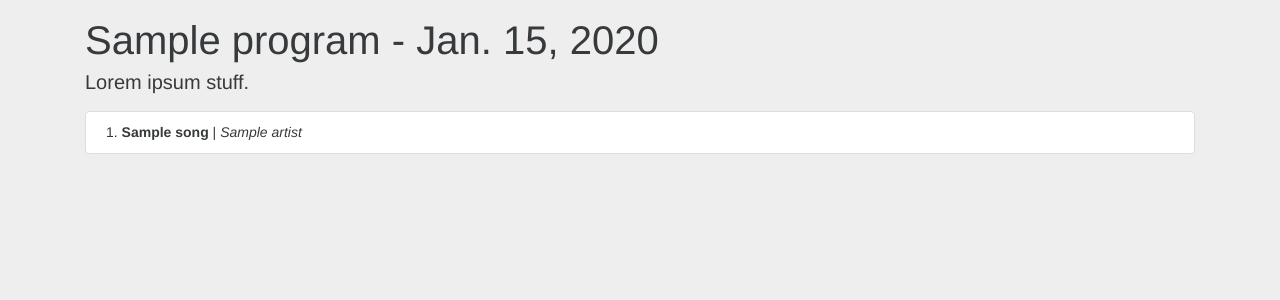
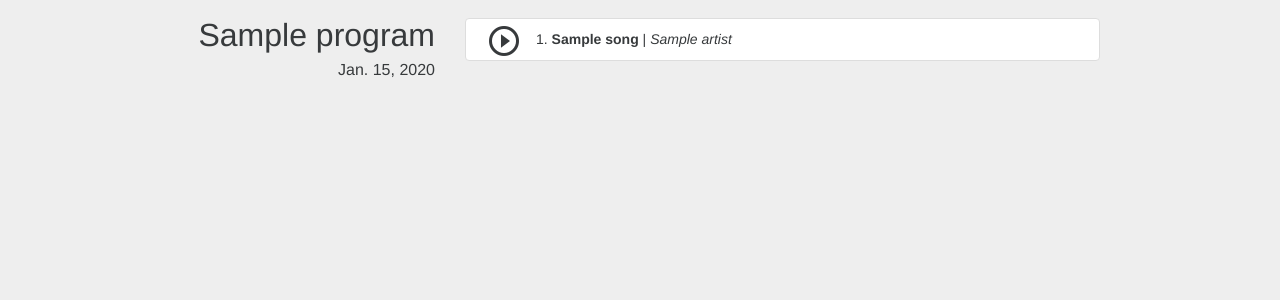
Before and after one commit to jmhansen/npr-musical-interludes, a Django app: a page that uses songs/templates/songs/episode_detail.html in a window 1280 px wide. Shown: the part 49-349 px from the top of the page. Run offline with Django 3.2, Linux system fonts and the light colour scheme; tables that the repository leaves empty hold one stand-in row (values such as "Sample post"); some libraries are stand-ins or nearby versions.

Commit message:
Updates to episode detail, style changes, now includes song previews

```diff
--- a/songs/templates/songs/episode_detail.html
+++ b/songs/templates/songs/episode_detail.html
@@ -5,27 +5,43 @@
 {% block content %}
 
     <div class="container">
+        <div class="row">
+            <div class="col-sm-4 text-lg-right text-md-right">
+                <br>
+                <h2>{{ object.program.name }}</h2>
 
-        <div class="starter-template">
-            <br>
-            <h1 class="text-center">{{ object.program.name }} - {{ object.date }}</h1>
-            <p class="lead text-center">Lorem ipsum stuff.</p>
+                <h6>{{ object.date }}</h6>
                 {% if prev_episode %}
                     <a href="{% url 'episode_detail' program_slug=prev_episode.program.slug episode_date=prev_episode.date %}">Previous</a>
                 {% endif %}
                 {% if next_episode %}
-                <a href="{% url 'episode_detail' program_slug=next_episode.program.slug episode_date=next_episode.date %}">Next</a>
+                    | <a href="{% url 'episode_detail' program_slug=next_episode.program.slug episode_date=next_episode.date %}">Next</a>
                 {% endif %}
             </div>
 
+
+            <div class="col-sm-7">
+                <br>
                 <ul class="list-group">
                     {% for interlude in interlude_list %}
                         <li class="list-group-item">
+                            {% if interlude.song.preview %}
+                                <div class="song-preview" style="margin-top: -.5rem;">
+                                    <i class="material-icons play md-36">play_circle_outline</i>
+                                    <audio src="{{ interlude.song.preview }}" type="audio/mpeg">
+                                        <source src="{{ interlude.song.preview }}" type="audio/mpeg">
+                                    </audio>
+                                </div>
+                            {% endif %}
+                            <div class="song-detail">
                                 {{ forloop.counter }}.  <strong>{{ interlude.song.name }}</strong> | <em>{{ interlude.song.artist.name }}</em>
+                            </div>
                         </li>
                     {% endfor %}
                 </ul>
+            </div>
 
+        </div>
         <br>
         <br>
 
```
Lines whose indentation alone changed are shown as unchanged.
